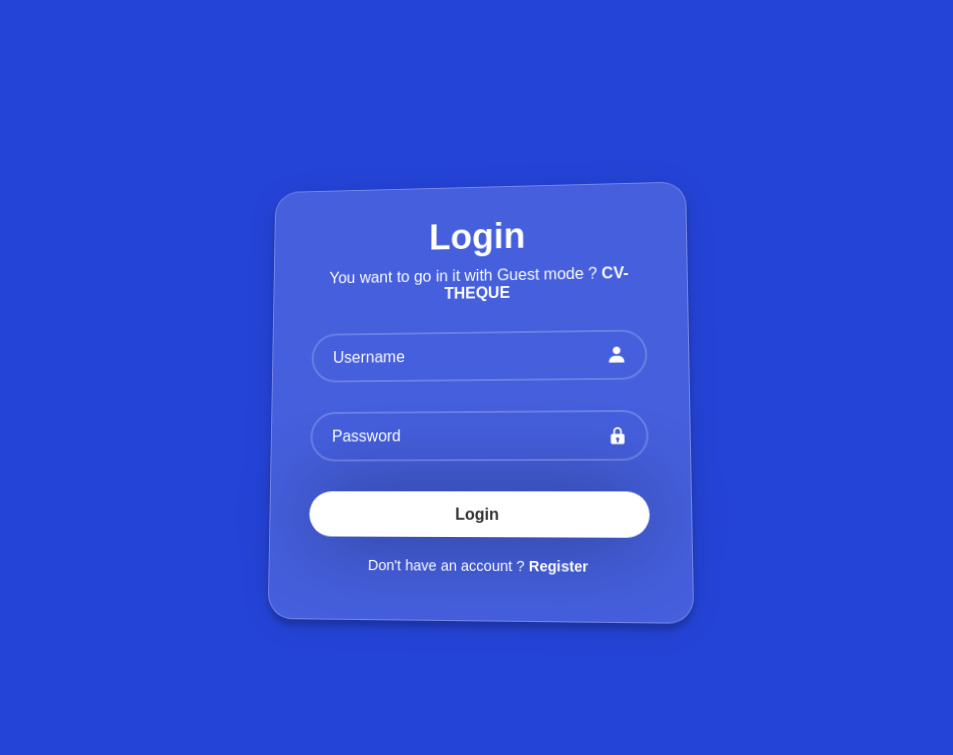
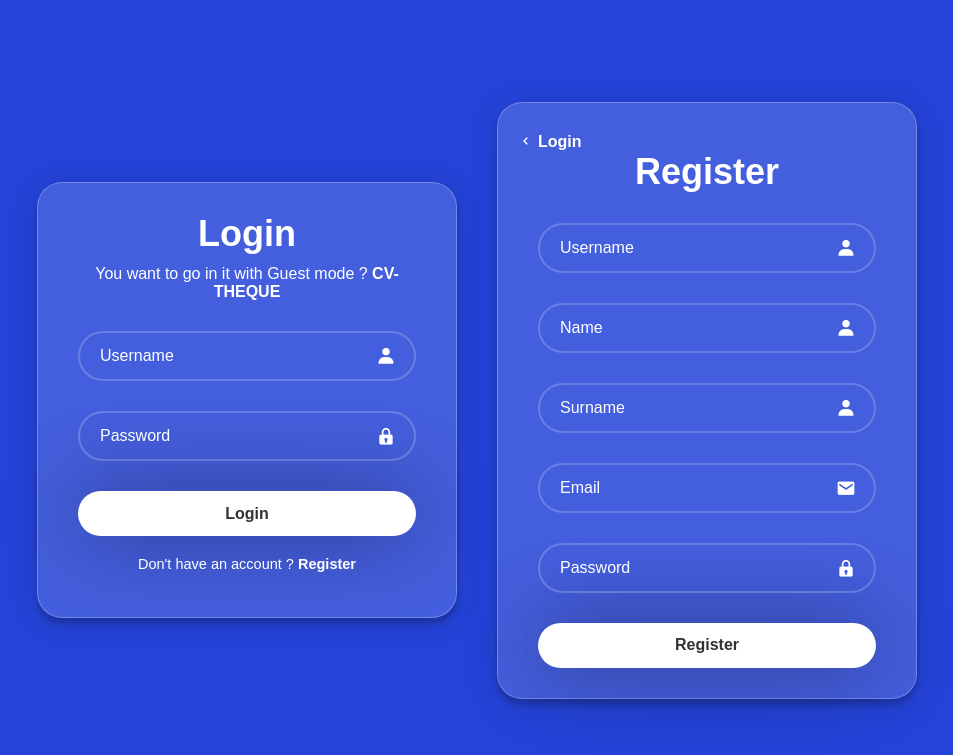
Before and after one commit to LouisMargras/PHP-web-CV, a PHP site: page /login in a window 1280 px wide. Shown: the top 755 px of the page, without its empty margins (163-1116 px from the left). Run offline with PHP 8.4, Linux system fonts and the light colour scheme; some web fonts are replaced.

Commit message:
last commit before oral

```diff
--- a/accueil.php
+++ b/accueil.php
@@ -1,7 +1,7 @@
 <?php
 session_start(); // Démarre la session
 
-/* Vérifie si l'utilisateur est connecté
+// Vérifie si l'utilisateur est connecté
 if (!isset($_SESSION['user_id'])) {
     // Si l'utilisateur n'est pas connecté, redirige vers la page de connexion
     header('Location: /login');
@@ -9,7 +9,7 @@ if (!isset($_SESSION['user_id'])) {
 }
 
 // Récupère le nom de l'utilisateur connecté
-$user_name = $_SESSION['username'];*/
+$user_name = $_SESSION['username'];
 
 ?>
 
--- a/login.php
+++ b/login.php
@@ -8,22 +8,25 @@ if ($_SERVER['REQUEST_METHOD'] == 'POST') {
 
     // Connexion à la base de données
     try {
-        $db = new PDO('mysql:host=localhost;dbname=CVTHEQUEPHP;charset=utf8', 'rooteur', 'cavapaslatete');
+        $db = new PDO('mysql:host=localhost;dbname=CVTHEQUEPHP;charset=utf8', 'root', '');
         $db->setAttribute(PDO::ATTR_ERRMODE, PDO::ERRMODE_EXCEPTION);
 
+        $username = trim(strtolower($_POST['username']));
+        $password = trim($_POST['password']);
+
         // Préparer la requête avec un filtre par username
-        $stmt = $db->prepare("SELECT id, password FROM user WHERE username = :username");
+        $stmt = $db->prepare("SELECT id, username, password FROM user WHERE username = :username");
         $stmt->execute([':username' => $username]);
 
         // Récupérer les résultats
         $user = $stmt->fetch(PDO::FETCH_ASSOC);
 
         if ($user) {
-            // Vérification du mot de passe
-            if (password_verify($password, $hashed_password['password'])) {
+            // Vérification du mot de passe saisi avec le mot de passe haché
+            if (password_verify($password, $user['password'])) {
                 // Mot de passe correct, définir la session ou le cookie
                 $_SESSION['user_id'] = $user['id'];
-                $_SESSION['user_name'] = $username; // Sauvegarde du nom d'utilisateur
+                $_SESSION['user_name'] = $user['username']; // Sauvegarde du nom d'utilisateur
                 header('Location: /accueil'); // Redirection vers la page d'accueil
                 exit();
             } else {
--- a/static/accueil.html
+++ b/static/accueil.html
@@ -24,7 +24,7 @@
                 <a href="#" class="btn">CV</a>
                 <a href="#projects" class="btn">Projets</a>
                 <a href="#" class="btn">Contact</a>
-                <a href="/profil" class="btn">Profil</a>
+                <a href="#profil">Profil</a>
             </ul>
             </div>
         </nav>
--- a/static/login.html
+++ b/static/login.html
@@ -48,7 +48,7 @@
 
 <div class="wrapper-register" id="registerForm">
 
-    <form action="../script/connexion.js" method="post">
+    <form action="../signUp.php" method="post">
 
         <div class="back-to-login">
             <i class='bx bx-chevron-left'></i>
@@ -58,12 +58,17 @@
         <h1>Register</h1>
 
         <div class="input-box">
+            <input type="text" name="username" placeholder="Username" required>
+            <i class='bx bxs-user'></i>
+        </div>
+
+        <div class="input-box">
             <input type="text" name="name" placeholder="Name" required>
             <i class='bx bxs-user'></i>
         </div>
 
         <div class="input-box">
-            <input type="text" name="surName" placeholder="Surname" required>
+            <input type="text" name="surname" placeholder="Surname" required>
             <i class='bx bxs-user'></i>
         </div>
 
--- a/static/profil.html
+++ b/static/profil.html
@@ -8,7 +8,7 @@
     <link href='https://unpkg.com/boxicons@2.1.4/css/boxicons.min.css' rel='stylesheet'>
 </head>
 <body>
-<div class="title">Forum</div>
+<div class="title">Profil</div>
 <button class="back-button" onclick="window.history.back()">Retour</button>
 
 <div class="profile-wrapper">
--- a/style/loginscription.css
+++ b/style/loginscription.css
@@ -33,7 +33,6 @@ body {
     -webkit-backdrop-filter: blur(1.1px);
     border: 1px solid rgba(255, 255, 255, 0.25);
     flex-shrink: 0; /* Empêche la réduction */
-    transform: perspective(1000px) rotateX(5deg) rotateY(-5deg);
     transition: transform 0.3s ease, box-shadow 0.3s ease;
 }
 
@@ -43,11 +42,13 @@ body {
 }
 
 .wrapper {
+    margin-right: 20px;
     display: block;
 }
 
 .wrapper-register {
-    display: none;
+    margin-left: 20px;
+    display: block;
 }
 
 .forgot-password {
```
Also changed, not shown: signUp.php (+23 -5 lines), .htaccess.
